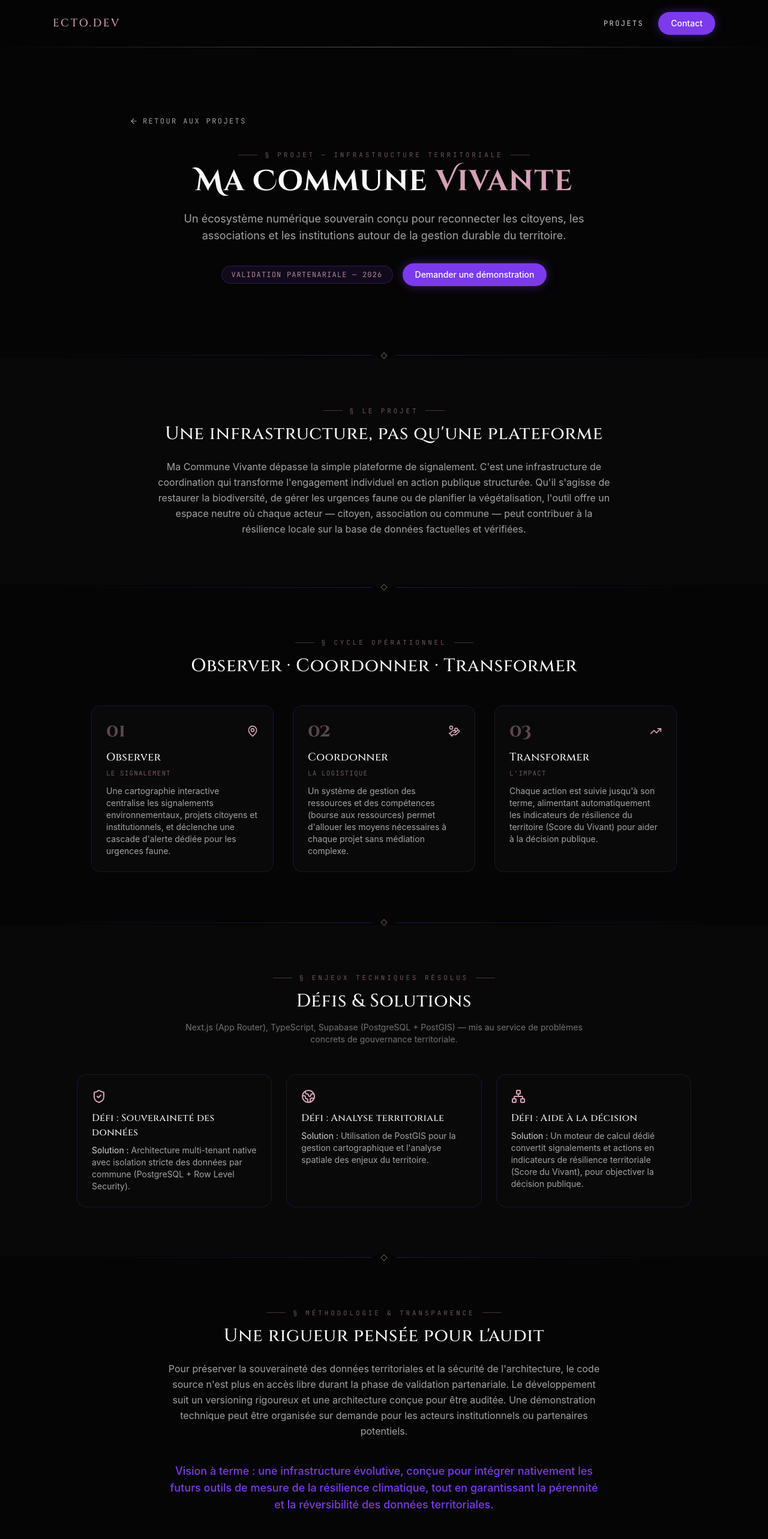
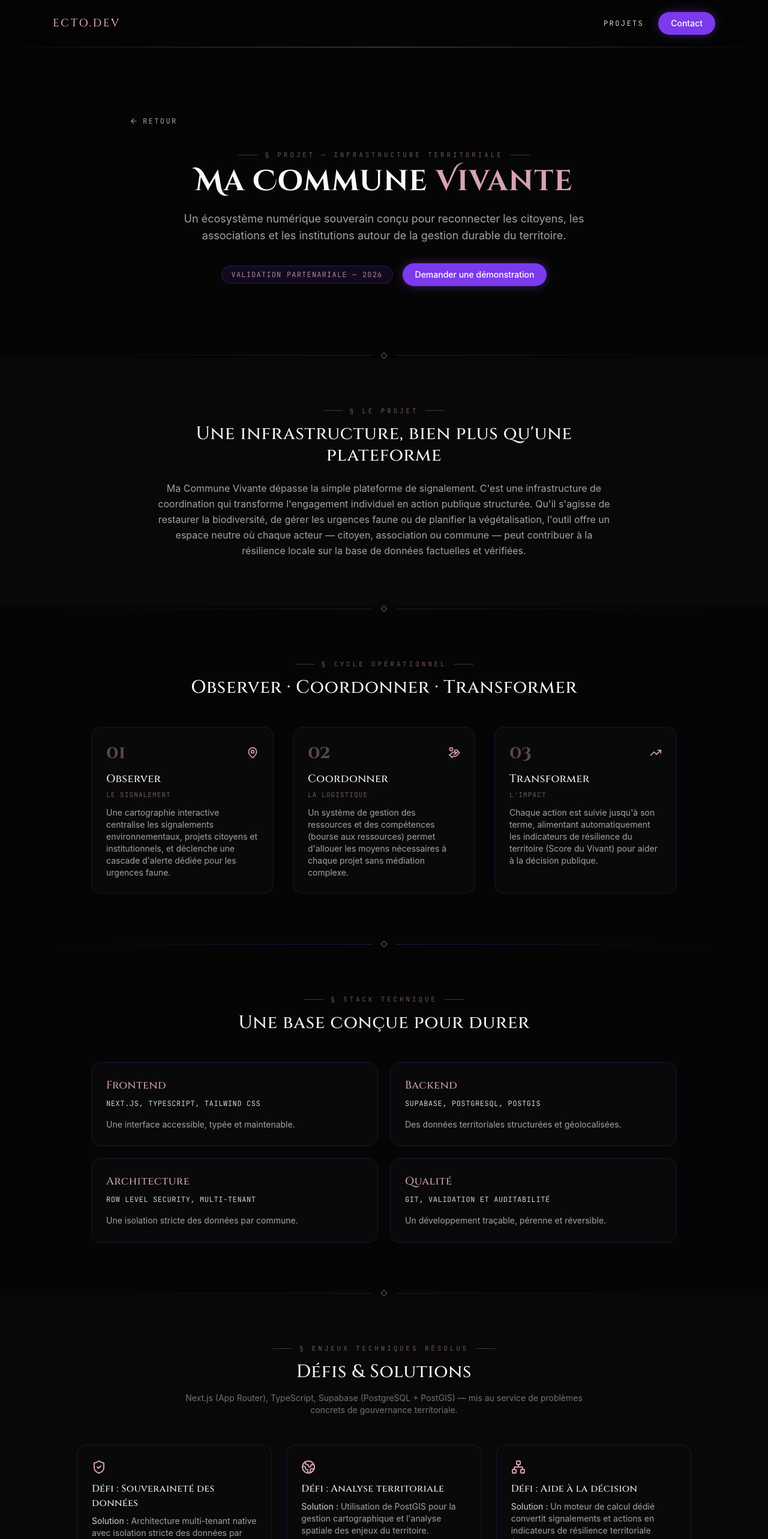
Before and after one commit to 3ct0plasm3/mon-portfolio, a React (Vite) app: page /projets/ma-commune-vivante in a window 1280 px wide. Shown: the top 2566 px of the page at 60% size. Built offline with nearby package versions, Linux system fonts and the light colour scheme.

Commit message:
fix: MaCommuneVivante — suppression duplication, CTA enrichi, style final

```diff
--- a/src/pages/MaCommuneVivante.tsx
+++ b/src/pages/MaCommuneVivante.tsx
@@ -1,78 +1,129 @@
-import { Link } from 'react-router-dom'
-import { ArrowLeft, MapPin, HandCoins, TrendingUp, ShieldCheck, Globe2, Network } from 'lucide-react'
-import { OrnamentalDivider, SectionEyebrow, SiteHeader, SiteFooter } from '../components/shared'
-import { CONTACT_EMAIL } from '../components/shared'
+import { useNavigate } from "react-router-dom";
+import { motion, useReducedMotion } from "framer-motion";
+import {
+    ArrowLeft,
+    MapPin,
+    HandCoins,
+    TrendingUp,
+    ShieldCheck,
+    Globe2,
+    Network,
+} from "lucide-react";
+import {
+    OrnamentalDivider,
+    SectionEyebrow,
+    SiteHeader,
+    SiteFooter,
+} from "../components/shared";
+import { CONTACT_EMAIL } from "../components/shared";
 
 const cycle = [
     {
-    number: '01',
-    title: 'Observer',
-    subtitle: 'Le Signalement',
+        number: "01",
+        title: "Observer",
+        subtitle: "Le Signalement",
         icon: <MapPin className="h-5 w-5" />,
         description:
             "Une cartographie interactive centralise les signalements environnementaux, projets citoyens et institutionnels, et déclenche une cascade d'alerte dédiée pour les urgences faune.",
     },
     {
-    number: '02',
-    title: 'Coordonner',
-    subtitle: 'La Logistique',
+        number: "02",
+        title: "Coordonner",
+        subtitle: "La Logistique",
         icon: <HandCoins className="h-5 w-5" />,
         description:
             "Un système de gestion des ressources et des compétences (bourse aux ressources) permet d'allouer les moyens nécessaires à chaque projet sans médiation complexe.",
     },
     {
-    number: '03',
-    title: 'Transformer',
+        number: "03",
+        title: "Transformer",
         subtitle: "L'Impact",
         icon: <TrendingUp className="h-5 w-5" />,
         description:
             "Chaque action est suivie jusqu'à son terme, alimentant automatiquement les indicateurs de résilience du territoire (Score du Vivant) pour aider à la décision publique.",
     },
-]
+];
 
 const challenges = [
     {
         icon: <ShieldCheck className="h-6 w-6" />,
-    challenge: 'Souveraineté des données',
+        challenge: "Souveraineté des données",
         solution:
             "Architecture multi-tenant native avec isolation stricte des données par commune (PostgreSQL + Row Level Security).",
     },
     {
         icon: <Globe2 className="h-6 w-6" />,
-    challenge: 'Analyse territoriale',
+        challenge: "Analyse territoriale",
         solution:
             "Utilisation de PostGIS pour la gestion cartographique et l'analyse spatiale des enjeux du territoire.",
     },
     {
         icon: <Network className="h-6 w-6" />,
-    challenge: 'Aide à la décision',
+        challenge: "Aide à la décision",
         solution:
             "Un moteur de calcul dédié convertit signalements et actions en indicateurs de résilience territoriale (Score du Vivant), pour objectiver la décision publique.",
     },
-]
+];
+
+const stack = [
+    {
+        label: "Frontend",
+        tools: "Next.js, TypeScript, Tailwind CSS",
+        detail: "Une interface accessible, typée et maintenable.",
+    },
+    {
+        label: "Backend",
+        tools: "Supabase, PostgreSQL, PostGIS",
+        detail: "Des données territoriales structurées et géolocalisées.",
+    },
+    {
+        label: "Architecture",
+        tools: "Row Level Security, multi-tenant",
+        detail: "Une isolation stricte des données par commune.",
+    },
+    {
+        label: "Qualité",
+        tools: "Git, validation et auditabilité",
+        detail: "Un développement traçable, pérenne et réversible.",
+    },
+];
 
 function MaCommuneVivante() {
+    const navigate = useNavigate();
+    const shouldReduceMotion = useReducedMotion();
     return (
         <div className="min-h-screen bg-goth-bg text-neutral-200">
             <SiteHeader />
 
-      <main>
+            <motion.main
+                initial={{ opacity: 0, y: shouldReduceMotion ? 0 : 18 }}
+                animate={{ opacity: 1, y: 0 }}
+                transition={{
+                    duration: shouldReduceMotion ? 0 : 0.45,
+                    ease: "easeOut",
+                }}
+            >
                 <section className="mx-auto max-w-4xl px-6 py-20 sm:py-28">
-          <Link
-            to="/#projets"
-            className="mb-10 inline-flex items-center gap-2 font-mono text-xs uppercase tracking-[0.2em] text-neutral-400 transition-colors hover:text-goth-rose"
+                    <button
+                        type="button"
+                        onClick={() => navigate(-1)}
+                        className="mb-10 inline-flex items-center gap-2 font-mono text-xs uppercase tracking-[0.2em] text-neutral-400 transition-colors hover:text-goth-rose focus-visible:outline-none focus-visible:ring-2 focus-visible:ring-goth-rose focus-visible:ring-offset-4 focus-visible:ring-offset-goth-bg"
                     >
                         <ArrowLeft className="h-3.5 w-3.5" />
-            Retour aux projets
-          </Link>
+                        Retour
+                    </button>
 
+                    <div className="text-center">
                         <SectionEyebrow label="§ Projet — Infrastructure territoriale" />
+                    </div>
                     <h1 className="text-engraved mb-6 text-center font-display text-3xl tracking-wide text-neutral-50 sm:text-5xl">
-            Ma Commune <span className="text-goth-rose">Vivante</span>
+                        Ma Commune{" "}
+                        <span className="text-goth-rose">Vivante</span>
                     </h1>
                     <p className="mx-auto max-w-2xl text-center text-base text-neutral-400 sm:text-lg">
-            Un écosystème numérique souverain conçu pour reconnecter les citoyens, les
-            associations et les institutions autour de la gestion durable du territoire.
+                        Un écosystème numérique souverain conçu pour reconnecter
+                        les citoyens, les associations et les institutions
+                        autour de la gestion durable du territoire.
                     </p>
 
                     <div className="mt-8 flex flex-wrap items-center justify-center gap-4">
@@ -94,15 +145,19 @@ function MaCommuneVivante() {
                     <div className="mx-auto max-w-3xl text-center">
                         <SectionEyebrow label="§ Le Projet" />
                         <h2 className="text-engraved mb-6 font-heading text-2xl tracking-wide text-neutral-50 sm:text-3xl">
-              Une infrastructure, pas qu'une plateforme
+                            Une infrastructure, bien plus qu'une plateforme
                         </h2>
                         <p className="text-base leading-relaxed text-neutral-400">
-              Ma Commune Vivante dépasse la simple plateforme de signalement. C'est une
-              infrastructure de coordination qui transforme l'engagement individuel en action
-              publique structurée. Qu'il s'agisse de restaurer la biodiversité, de gérer les
-              urgences faune ou de planifier la végétalisation, l'outil offre un espace neutre
-              où chaque acteur — citoyen, association ou commune — peut contribuer à la
-              résilience locale sur la base de données factuelles et vérifiées.
+                            Ma Commune Vivante dépasse la simple plateforme de
+                            signalement. C'est une infrastructure de
+                            coordination qui transforme l'engagement individuel
+                            en action publique structurée. Qu'il s'agisse de
+                            restaurer la biodiversité, de gérer les urgences
+                            faune ou de planifier la végétalisation, l'outil
+                            offre un espace neutre où chaque acteur — citoyen,
+                            association ou commune — peut contribuer à la
+                            résilience locale sur la base de données factuelles
+                            et vérifiées.
                         </p>
                     </div>
                 </section>
@@ -121,8 +176,12 @@ function MaCommuneVivante() {
                                 className="rounded-2xl border border-goth-violet/20 bg-neutral-950/80 p-6"
                             >
                                 <div className="mb-3 flex items-center justify-between">
-                  <span className="font-display text-3xl text-goth-rose/40">{step.number}</span>
-                  <span className="text-goth-rose">{step.icon}</span>
+                                    <span className="font-display text-3xl text-goth-rose/40">
+                                        {step.number}
+                                    </span>
+                                    <span className="text-goth-rose">
+                                        {step.icon}
+                                    </span>
                                 </div>
                                 <h3 className="mb-1 font-heading text-lg tracking-wide text-neutral-50">
                                     {step.title}
@@ -130,8 +189,37 @@ function MaCommuneVivante() {
                                 <p className="mb-3 font-mono text-[11px] uppercase tracking-widest text-goth-rose/50">
                                     {step.subtitle}
                                 </p>
-                <p className="text-sm text-neutral-400">{step.description}</p>
+                                <p className="text-sm text-neutral-400">
+                                    {step.description}
+                                </p>
                             </div>
+                        ))}
+                    </div>
+                </section>
+
+                <OrnamentalDivider />
+
+                <section className="mx-auto max-w-5xl px-6 py-20">
+                    <SectionEyebrow label="§ Stack Technique" />
+                    <h2 className="text-engraved mb-12 text-center font-heading text-2xl tracking-wide text-neutral-50 sm:text-3xl">
+                        Une base conçue pour durer
+                    </h2>
+                    <div className="grid gap-5 sm:grid-cols-2">
+                        {stack.map((item) => (
+                            <article
+                                key={item.label}
+                                className="rounded-2xl border border-goth-violet/20 bg-neutral-950/80 p-6 transition-colors duration-300 hover:border-goth-rose/50"
+                            >
+                                <h3 className="font-heading text-lg tracking-wide text-goth-rose">
+                                    {item.label}
+                                </h3>
+                                <p className="mt-2 font-mono text-xs uppercase tracking-wider text-neutral-300">
+                                    {item.tools}
+                                </p>
+                                <p className="mt-4 text-sm leading-relaxed text-neutral-400">
+                                    {item.detail}
+                                </p>
+                            </article>
                         ))}
                     </div>
                 </section>
@@ -144,8 +232,9 @@ function MaCommuneVivante() {
                         Défis &amp; Solutions
                     </h2>
                     <p className="mx-auto mb-12 max-w-2xl text-center text-sm text-neutral-500">
-            Next.js (App Router), TypeScript, Supabase (PostgreSQL + PostGIS) — mis au service
-            de problèmes concrets de gouvernance territoriale.
+                        Next.js (App Router), TypeScript, Supabase (PostgreSQL +
+                        PostGIS) — mis au service de problèmes concrets de
+                        gouvernance territoriale.
                     </p>
                     <div className="mx-auto grid max-w-5xl gap-6 sm:grid-cols-3">
                         {challenges.map((item) => (
@@ -153,12 +242,16 @@ function MaCommuneVivante() {
                                 key={item.challenge}
                                 className="rounded-2xl border border-goth-violet/20 bg-neutral-950/80 p-6"
                             >
-                <span className="mb-3 inline-flex text-goth-rose">{item.icon}</span>
+                                <span className="mb-3 inline-flex text-goth-rose">
+                                    {item.icon}
+                                </span>
                                 <h3 className="mb-2 font-heading text-base tracking-wide text-neutral-50">
                                     Défi : {item.challenge}
                                 </h3>
                                 <p className="text-sm text-neutral-400">
-                  <span className="text-neutral-300">Solution : </span>
+                                    <span className="text-neutral-300">
+                                        Solution :{" "}
+                                    </span>
                                     {item.solution}
                                 </p>
                             </div>
@@ -174,24 +267,35 @@ function MaCommuneVivante() {
                         Une rigueur pensée pour l'audit
                     </h2>
                     <p className="text-base leading-relaxed text-neutral-400">
-            Pour préserver la souveraineté des données territoriales et la sécurité de
-            l'architecture, le code source n'est plus en accès libre durant la phase de
-            validation partenariale. Le développement suit un versioning rigoureux et une
-            architecture conçue pour être auditée. Une démonstration technique peut être
-            organisée sur demande pour les acteurs institutionnels ou partenaires potentiels.
+                        Pour préserver la souveraineté des données territoriales
+                        et la sécurité de l'architecture, le code source n'est
+                        plus en accès libre durant la phase de validation
+                        partenariale. Le développement suit un versioning
+                        rigoureux et une architecture conçue pour être auditée.
+                        Une démonstration technique peut être organisée sur
+                        demande pour les acteurs institutionnels ou partenaires
+                        potentiels.
                     </p>
 
-          <p className="mt-10 text-lg font-medium text-goth-violet">
-            Vision à terme : une infrastructure évolutive, conçue pour intégrer nativement les
-            futurs outils de mesure de la résilience climatique, tout en garantissant la
-            pérennité et la réversibilité des données territoriales.
+                    <div className="mx-auto flex max-w-xl items-center gap-4 pt-10 text-goth-rose">
+                        <span className="h-px flex-1 bg-gradient-to-r from-transparent to-goth-rose/50" />
+                        <p className="text-engraved font-heading text-sm leading-relaxed tracking-[0.08em] text-goth-rose sm:text-base text-center">
+                            Vision à terme : une infrastructure évolutive,
+                            pensée pour intégrer nativement les futurs outils de
+                            mesure de la résilience climatique,{" "}
+                            <br className="hidden sm:block" /> tout en
+                            garantissant la pérennité et la réversibilité des
+                            données territoriales.
                         </p>
+                        <span className="h-2 w-2 shrink-0 rotate-45 border border-goth-rose/70" />
+                        <span className="h-px flex-1 bg-gradient-to-l from-transparent to-goth-rose/50" />
+                    </div>
                 </section>
-      </main>
+            </motion.main>
 
             <SiteFooter />
         </div>
-  )
+    );
 }
 
-export default MaCommuneVivante
+export default MaCommuneVivante;
```
Lines whose indentation alone changed are shown as unchanged.
